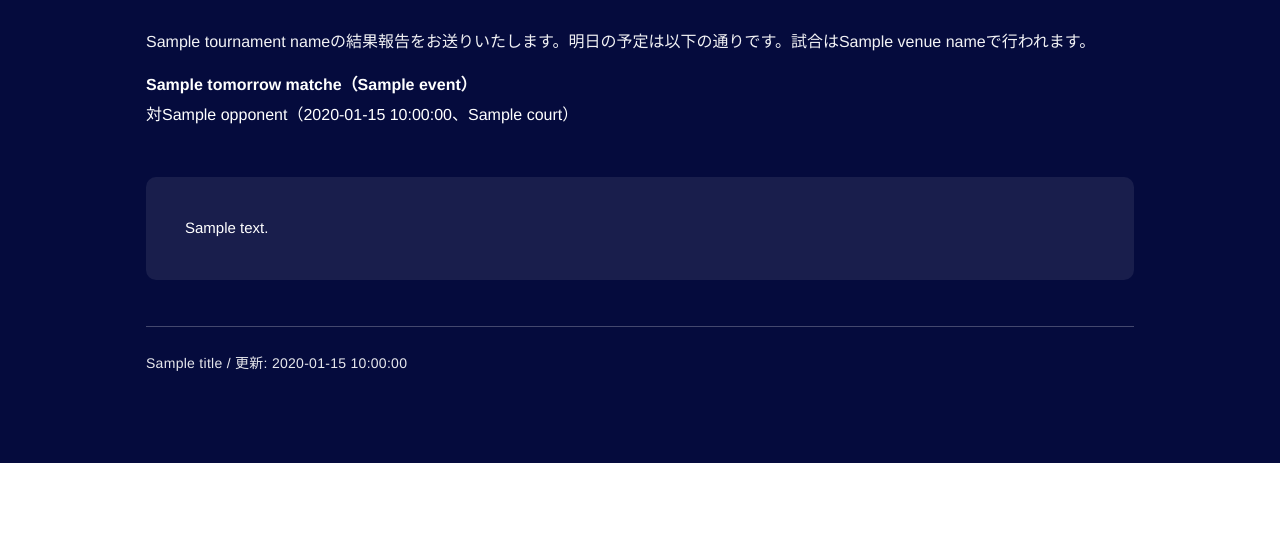
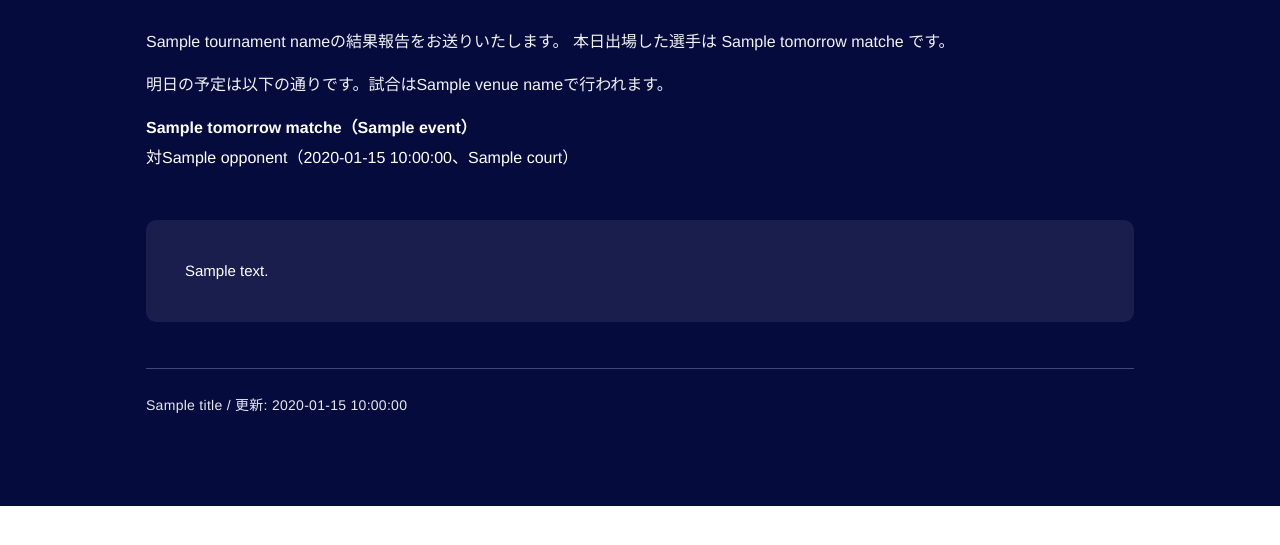
Before and after one commit to WJBoo/mail-magazine, a Python web app: template templates/bracket_template.html in a window 1280 px wide. Shown: the top 545 px of the page. Run offline with Jinja, Linux system fonts and the light colour scheme; the template is opened without the code that fills it: most values are stand-ins (such as "Sample title", 1, 10 or a date in 2020).

Commit message:
Update email_header.html

```diff
--- a/templates/email_header.html
+++ b/templates/email_header.html
@@ -1,8 +1,19 @@
 <!-- templates/email_header.html (Jinja partial) -->
 <div class="email-top">
   <p class="lead">
-    {{ tournament_name }}の結果報告をお送りいたします。明日の予定は以下の通りです。試合は{{ venue_name }}で行われます。
+    {{ tournament_name }}の結果報告をお送りいたします。
+    本日出場した選手は
+    {% for m in tomorrow_matches %}
+      {{ m.name }}{% if not loop.last %}、{% endif %}
+    {% endfor %}
+    です。
   </p>
+
+  {% if venue_name %}
+  <p class="lead">
+    明日の予定は以下の通りです。試合は{{ venue_name }}で行われます。
+  </p>
+  {% endif %}
 
   {% if tomorrow_matches and tomorrow_matches|length > 0 %}
     <div class="matches">
```
